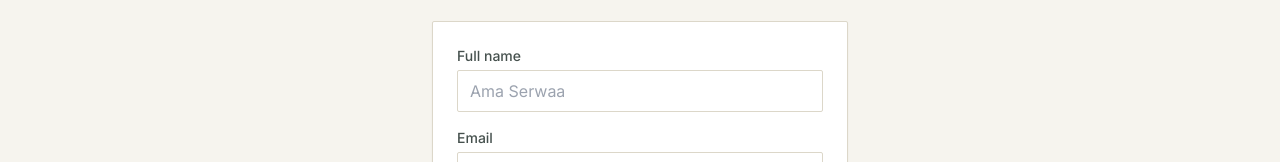
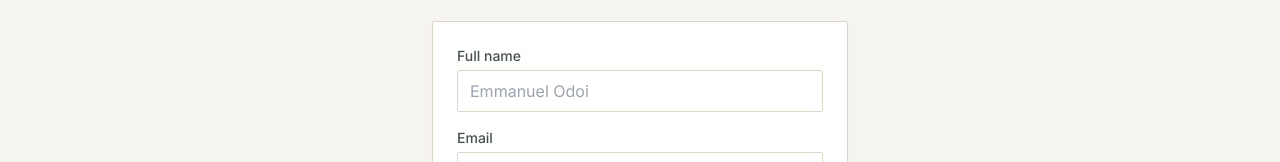
Before and after one commit to EmanOdoi/knust-lost-and-found, a React (Vite) app in the folder frontend/: page /register in a window 1280 px wide. Shown: the part 199-361 px from the top of the page. Built offline with nearby package versions, Linux system fonts and the light colour scheme; no server answers.

Commit message:
add placeholder

```diff
--- a/frontend/src/pages/Register.jsx
+++ b/frontend/src/pages/Register.jsx
@@ -52,7 +52,7 @@ export default function Register() {
           <input
             required
             className="field-input"
-            placeholder="Ama Serwaa"
+            placeholder="Emmanuel Odoi"
             value={form.name}
             onChange={(e) => setForm({ ...form, name: e.target.value })}
           />
```
